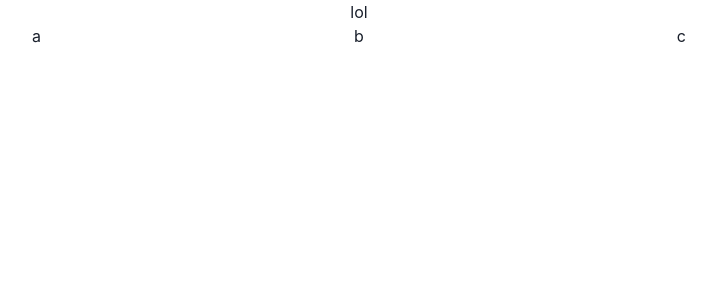
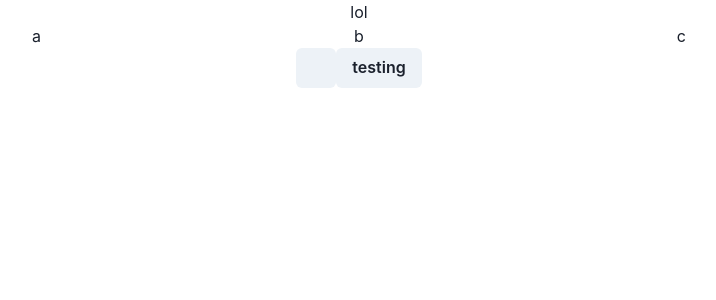
Before and after one commit to planetbridging/lucymode, a React (Create React App) app: page / in a window 1280 px wide. Shown: the top 300 px of the page, without its empty margins (281-997 px from the left). Built offline with nearby package versions, Linux system fonts and the light colour scheme.

Commit message:
emergency save
half way through build dynamic check list component :(

```diff
--- /dev/null
+++ b/src/templateGenerator/dynamicContent.js
@@ -0,0 +1,186 @@
+import { v4 as uuidv4 } from "uuid";
+import React from "react";
+import {
+  Center,
+  Box,
+  Stack,
+  Text,
+  VStack,
+  StackDivider,
+  Button,
+  ButtonGroup,
+  Checkbox,
+  Wrap,
+  WrapItem,
+  Drawer,
+  DrawerBody,
+  DrawerFooter,
+  DrawerHeader,
+  DrawerOverlay,
+  DrawerContent,
+  DrawerCloseButton,
+  Flex,
+  Spacer,
+} from "@chakra-ui/react";
+
+import * as sc from "./staticContent";
+
+class objPanels {
+  constructor(id) {
+    this.id = id;
+    this.lst = [];
+  }
+}
+
+export var lstPanelIds = new Map();
+export var lstPanels = [];
+export var lstCheck = [];
+
+export class CheckList extends React.Component {
+  state = {
+    showCheckItems: [],
+  };
+  setCheckedItems = (id, lst, num, event) => {
+    this.props.parentCallback("", "checkid:" + id, lst);
+    const { showCheckItems } = this.state;
+    if (lst[1]) {
+      if (!showCheckItems.includes(lst[0])) {
+        showCheckItems.push(lst[0]);
+      }
+    } else {
+      const index = showCheckItems.indexOf(lst[0]);
+      if (index > -1) {
+        showCheckItems.splice(index, 1);
+      }
+    }
+  };
+  return() {
+    return (
+      <Checkbox
+        defaultChecked={true}
+        onChange={(e) =>
+          this.setCheckedItems(
+            this.props.lstid,
+            ["", e.target.checked, 0],
+            this.props.pageNumber,
+            e
+          )
+        }
+        checkedLink={console.log("helo")}
+        className="btnPadding"
+        key={uuidv4()}
+        Button
+        colorScheme="teal"
+        size="lg"
+      ></Checkbox>
+    );
+  }
+}
+
+export class SlidePanel extends React.Component {
+  state = {
+    isOpen: false,
+    counter: 0,
+  };
+
+  componentDidMount() {
+    if (!lstPanelIds.has(this.props.id)) {
+      lstPanelIds.set(this.props.id);
+      lstPanels.push(new objPanels(this.props.id));
+    }
+  }
+
+  btnOpenDesc = () => {
+    this.setState({ isOpen: true });
+  };
+
+  btnCloseDesc = () => {
+    this.setState({ isOpen: false });
+  };
+
+  render() {
+    const { isOpen, counter } = this.state;
+    var title = this.props.title;
+    var footer = this.props.footer;
+    var scroll = this.props.scroll;
+    var content = <div className="autoScrollDown">{this.props.content}</div>;
+    if (!scroll) {
+      content = this.props.content;
+    }
+    var testing = <></>;
+    var lstTesting = <></>;
+    if (this.props.testing) {
+      testing = (
+        <Button
+          onClick={() => {
+            var c = counter + 1;
+            lstPanels[this.props.id].lst.push(c);
+            this.props.parentCallback();
+            this.setState({ counter: c });
+          }}
+          colorScheme={this.props.btntcs}
+          variant={this.props.btntv}
+          leftIcon={this.props.btntli}
+          rightIcon={this.props.btntri}
+          spacing={this.props.btntspace}
+          size={this.props.btntsize}
+          height={this.props.btntheight}
+          width={this.props.btntwidth}
+          border={this.props.btntborder}
+          borderColor={this.props.btntbc}
+        >
+          testing
+        </Button>
+      );
+
+      lstTesting = lstPanels.map((i) => <div key={uuidv4()}>{i.lst}</div>);
+    }
+    return (
+      <div>
+        <Button
+          onClick={() => this.btnOpenDesc()}
+          colorScheme={this.props.btn1cs}
+          variant={this.props.btn1v}
+          leftIcon={this.props.btn1li}
+          rightIcon={this.props.btn1ri}
+          spacing={this.props.btn1space}
+          size={this.props.btn1size}
+          height={this.props.btn1height}
+          width={this.props.btn1width}
+          border={this.props.btn1border}
+          borderColor={this.props.btn1bc}
+        >
+          {this.props.btn1content}
+        </Button>
+        {testing}
+        <Drawer isOpen={isOpen} placement={this.props.side}>
+          <DrawerOverlay />
+          <DrawerContent>
+            <Button
+              onClick={() => this.btnCloseDesc()}
+              colorScheme={this.props.btn2cs}
+              variant={this.props.btn2v}
+              leftIcon={this.props.btn2li}
+              rightIcon={this.props.btn2ri}
+              spacing={this.props.btn2space}
+              size={this.props.btn2size}
+              height={this.props.btn2height}
+              width={this.props.btn2width}
+              border={this.props.btn2border}
+              borderColor={this.props.btn2bc}
+            >
+              {this.props.btn2content}
+            </Button>
+            <DrawerHeader>{title}</DrawerHeader>
+            <DrawerBody>
+              {content}
+              {lstTesting}
+            </DrawerBody>
+
+            <DrawerFooter>{footer}</DrawerFooter>
+          </DrawerContent>
+        </Drawer>
+      </div>
+    );
+  }
+}
--- a/src/templateGenerator/tg.jsx
+++ b/src/templateGenerator/tg.jsx
@@ -1,33 +1,24 @@
 import React from "react";
-import {
-  Center,
-  Box,
-  Stack,
-  Text,
-  VStack,
-  StackDivider,
-  Button,
-  ButtonGroup,
-  Checkbox,
-  Wrap,
-  WrapItem,
-  Drawer,
-  DrawerBody,
-  DrawerFooter,
-  DrawerHeader,
-  DrawerOverlay,
-  DrawerContent,
-  DrawerCloseButton,
-} from "@chakra-ui/react";
-
+import { v4 as uuidv4 } from "uuid";
 import * as sc from "./staticContent";
+import * as dc from "./dynamicContent";
 
 class TG extends React.Component {
-  state = {};
+  state = { lstDyn: [] };
 
   componentDidMount() {}
 
+  pass = (item) => {
+    console.log(item);
+  };
+
+  handleCallback = () => {
+    //this.setState({ lstDyn: dc.lstPanelIds });
+    this.forceUpdate();
+  };
+
   render() {
+    var listItems = dc.lstPanels.map((i) => <div key={uuidv4()}>{i.lst}</div>);
     return (
       <div>
         {sc.getBox(sc.getText("lol"))}
@@ -40,6 +31,22 @@ class TG extends React.Component {
           sc.getText("c"),
           sc.getSpace(),
         ])}
+
+        <dc.SlidePanel
+          id={0}
+          parentCallback={this.handleCallback}
+          testing={true}
+          side="left"
+          content={
+            <dc.SlidePanel
+              id={1}
+              testing={true}
+              parentCallback={this.handleCallback}
+              content={sc.getText("content")}
+            />
+          }
+        />
+        {listItems}
       </div>
     );
   }
```
